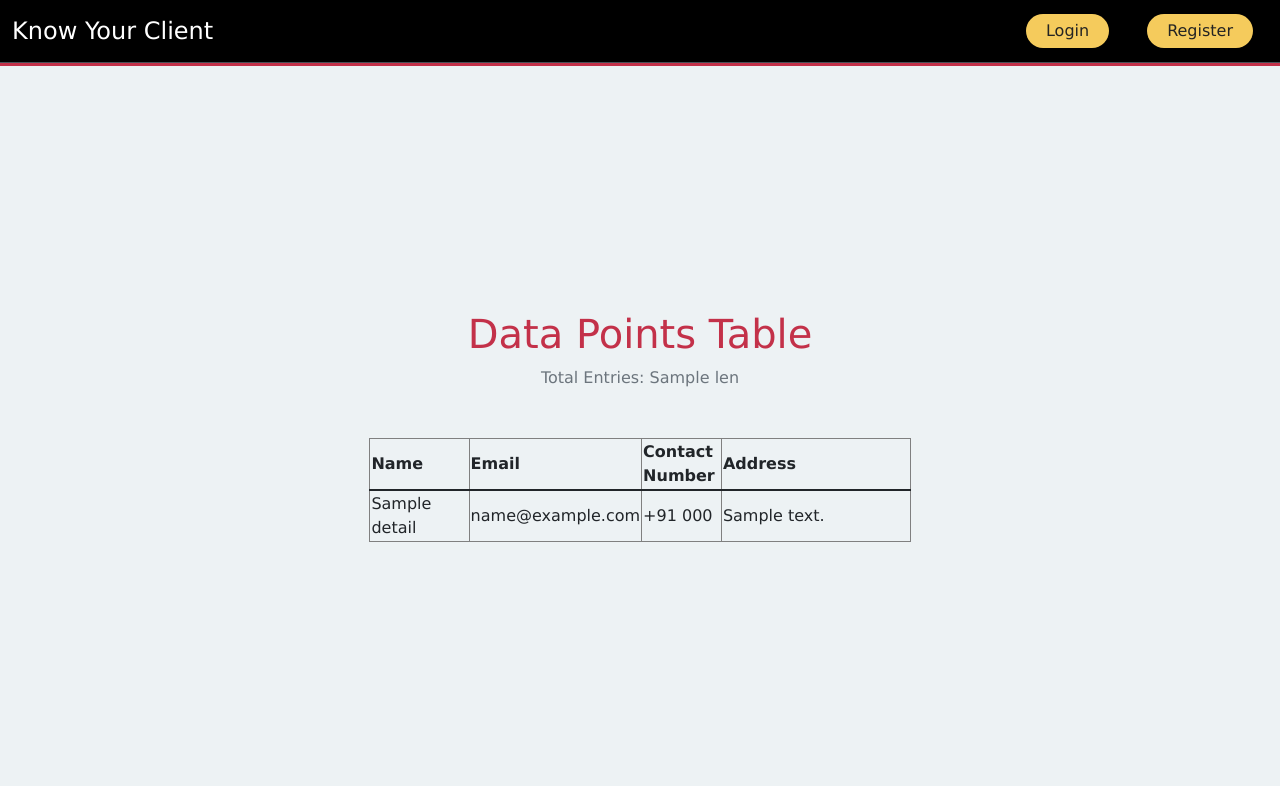
After one commit to RushilReddy909/Backend-Landing-Page, a Flask app: template templates/admin.html in a window 1280 px wide. The commit adds this page. Run offline with Flask 3, Linux system fonts and the light colour scheme; the template is opened without the code that fills it: most values are stand-ins (such as "Sample title", 1, 10 or a date in 2020).

Commit message:
Added Admin page and moved script to .js file

```diff
--- a/app.py
+++ b/app.py
@@ -3,8 +3,9 @@ import os
 from flask import Flask, jsonify, render_template, session, request, redirect, flash, get_flashed_messages, url_for
 from dotenv import load_dotenv
 from pymongo import MongoClient
-from helper import check_email, login_required
+from helper import login_required, admin_required
 from bson import ObjectId
+from werkzeug.security import check_password_hash, generate_password_hash
 
 load_dotenv() #Load all .env variables
 
@@ -92,6 +93,9 @@ def index():
 
 @app.route("/register", methods=["GET", "POST"])
 def register():
+    if 'id' in session:
+        return redirect(url_for('index'))
+
     if request.method == "POST":
         username = request.form["username"]
         password = request.form["password"]
@@ -105,6 +109,7 @@ def register():
         data = {
             'username': username,
             'password': password,
+            'role': "user",
         }
 
         login_info.insert_one(data)
@@ -128,6 +133,9 @@ def register():
 
 @app.route("/login", methods=["GET", "POST"])
 def login():
+    if 'id' in session:
+        return redirect(url_for('index'))
+
     if request.method == "POST":
         username = request.form["username"]
         password = request.form["password"]
@@ -210,5 +218,13 @@ def update_perm():
     except Exception as e:
         return jsonify(success=False, message=str(e)), 500
 
+@app.route('/admin')
+@admin_required
+def admin():
+    details = users['details']
+
+    table_data = list(details.find({}, {'name': 1, 'email': 1, 'phone': 1, 'address': 1}))
+    return render_template('admin.html', table_data=table_data, len=len(table_data))
+
 if __name__ == "__main__":
     app.run(debug=True)
--- /dev/null
+++ b/templates/admin.html
@@ -0,0 +1,34 @@
+{% extends "layout.html" %}
+
+{% block title %} Administrator {% endblock %}
+
+{% block main %}
+    <div class="w-75">
+        <div class="text-center mb-5">
+            <h1 style="color: #C33149;">Data Points Table</h1>
+            <p class="text-secondary">Total Entries: {{len}}</p>
+        </div>
+        <div class="table-responsive d-flex justify-content-center">
+            <table class="table-bordered ">
+                <thead>
+                    <tr>
+                        <th>Name</th>
+                        <th>Email</th>
+                        <th>Contact Number</th>
+                        <th>Address</th>
+                    </tr>
+                </thead>
+                <tbody class="table-group-divider">
+                    {% for details in table_data %}
+                        <tr>
+                            <td style="width: 20%;">{{details.name if details.name else 'N/A'}}</td>
+                            <td style="width: 25%;">{{details.email if details.email else 'N/A'}}</td>
+                            <td style="width: 15%;">+91 {{details.phone if details.phone else 'N/A'}}</td>
+                            <td style="width: 40%;">{{details.address if details.address else 'N/A'}}</td>
+                        </tr>
+                    {% endfor %}
+                </tbody>
+            </table>
+        </div>
+    </div>
+{% endblock %}
--- a/templates/index.html
+++ b/templates/index.html
@@ -47,11 +47,11 @@
 </script>
 {% endif %}
 <div class="form-div">
-    <form method="post">
+    <form method="post" class="p-3 m-3 shadow-border">
         <h2 style="text-align: center; text-decoration: underline;" class="my-4">User Data Collection Form</h2>
         <div class="form-name my-4">
             <label for="name" class="form-label">Full Name <span style="color: red;">*</span></label>
-            <input type="text" class="form-control" id="name" placeholder="Ex: John Doe" required name="name">
+            <input type="text" class="form-control" id="name" placeholder="Ex: Raj Kumar" required name="name">
         </div>
         <div class="form-email my-4">
             <label for="email" class="form-label">Email Address</label>
--- a/templates/layout.html
+++ b/templates/layout.html
@@ -8,11 +8,10 @@
   <link rel="icon" type="image/x-icon" href="../static/favicon.ico">
   <link href="https://cdn.jsdelivr.net/npm/bootstrap@5.3.3/dist/css/bootstrap.min.css" rel="stylesheet"
     integrity="sha384-QWTKZyjpPEjISv5WaRU9OFeRpok6YctnYmDr5pNlyT2bRjXh0JMhjY6hW+ALEwIH" crossorigin="anonymous">
-  <script src="../static/script.js"></script>
-  <script src="https://cdn.jsdelivr.net/npm/bootstrap@5.3.3/dist/js/bootstrap.bundle.min.js"
-    integrity="sha384-YvpcrYf0tY3lHB60NNkmXc5s9fDVZLESaAA55NDzOxhy9GkcIdslK1eN7N6jIeHz"
-    crossorigin="anonymous"></script>
-  <title>{% block title %}{% endblock %}</title>
+    <title>{% block title %}{% endblock %}</title>
+    <script src="https://cdn.jsdelivr.net/npm/bootstrap@5.3.3/dist/js/bootstrap.bundle.min.js"
+      integrity="sha384-YvpcrYf0tY3lHB60NNkmXc5s9fDVZLESaAA55NDzOxhy9GkcIdslK1eN7N6jIeHz"
+      crossorigin="anonymous"></script>
 </head>
 
 <body>
--- a/templates/permissions.html
+++ b/templates/permissions.html
@@ -1,5 +1,6 @@
 {% extends "layout.html" %} {% block title %} Set Permissions {% endblock %} {%
 block main %}
+<script src="../static/script.js"></script>
 <div>
   <h2>Change Permissions</h2>
   <p class="text-info">Permissions you chose to share</p>
```
Also changed, not shown: helper.py (+23 -8 lines).
